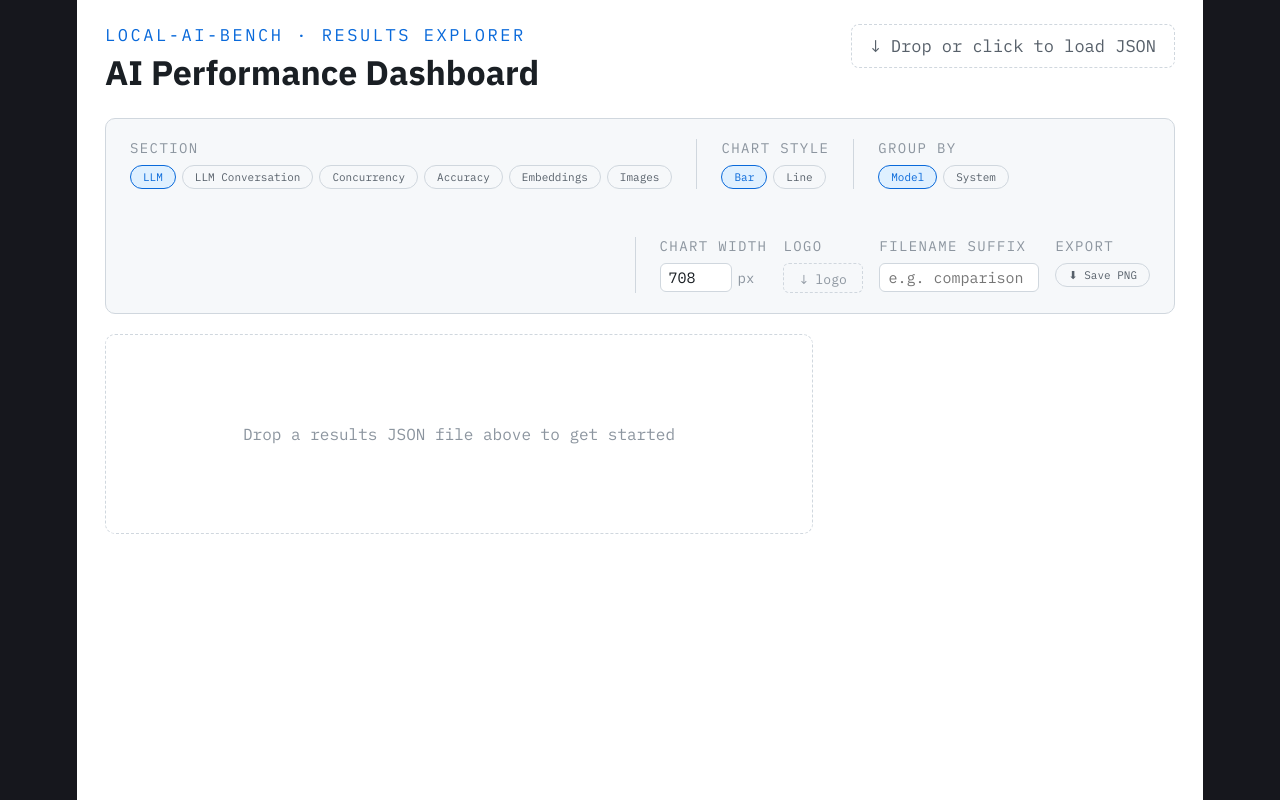
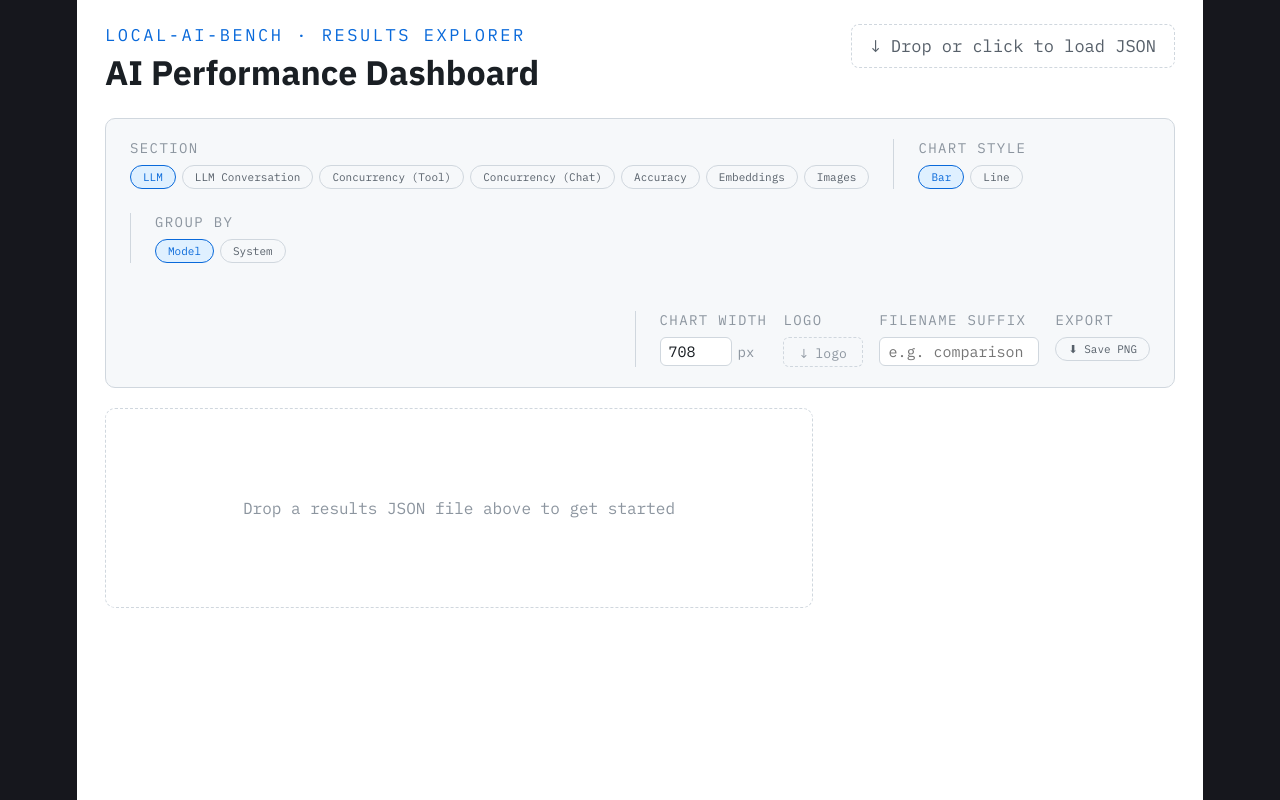
Before and after one commit to DeerSteak/local-ai-bench, a React (Vite) app in the folder dashboard/: page / in a window 1280 px wide. Built offline with nearby package versions, Linux system fonts and the light colour scheme.

Commit message:
update the dashboard

```diff
--- a/dashboard/src/components/ChartPanel.jsx
+++ b/dashboard/src/components/ChartPanel.jsx
@@ -35,10 +35,10 @@ export default function ChartPanel({
     );
   }
 
-  if (section === "concurrency") {
+  if (section === "concurrency_tool" || section === "concurrency_chat") {
     return (
       <ConcurrencyPanel
-        containerRef={containerRef} files={files} enabledModels={enabledModels}
+        containerRef={containerRef} files={files} section={section} enabledModels={enabledModels}
         chartWidth={chartWidth} logoSrc={logoSrc} isMultiFile={isMultiFile}
       />
     );
--- a/dashboard/src/components/Controls.jsx
+++ b/dashboard/src/components/Controls.jsx
@@ -22,6 +22,7 @@ export default function Controls({
   filenameSuffix, setFilenameSuffix,
 }) {
   const cleanSuffix = sanitizeForFilename(filenameSuffix);
+  const isConcurrency = section === "concurrency_tool" || section === "concurrency_chat";
   return (
     <div className="card" style={{ marginBottom: 20, display: "flex", alignItems: "center", gap: 24, flexWrap: "wrap" }}>
       <div>
@@ -48,7 +49,7 @@ export default function Controls({
         </div>
       )}
 
-      {section !== "accuracy" && section !== "concurrency" && (
+      {section !== "accuracy" && !isConcurrency && (
         <div className={styles.dividerGroup}>
           <div className={styles.controlLabel}>Chart Style</div>
           <div style={{ display: "flex", gap: 6 }}>
@@ -61,7 +62,7 @@ export default function Controls({
         </div>
       )}
 
-      {section !== "accuracy" && section !== "concurrency" && (
+      {section !== "accuracy" && !isConcurrency && (
         <div className={styles.dividerGroup}>
           <div className={styles.controlLabel}>Group By</div>
           <div style={{ display: "flex", gap: 6 }}>
@@ -116,7 +117,7 @@ export default function Controls({
 
       <div className={styles.rowBreak} />
 
-      {(section === "llm" || section === "llm_conversation" || section === "accuracy" || section === "concurrency") && allModels.length > 0 && (
+      {(section === "llm" || section === "llm_conversation" || section === "accuracy" || isConcurrency) && allModels.length > 0 && (
         <div className={styles.freshRowGroup}>
           <div className={styles.controlLabel}>Models</div>
           <div className={styles.filterGroup}>
--- a/dashboard/src/components/StatsTable.jsx
+++ b/dashboard/src/components/StatsTable.jsx
@@ -155,9 +155,9 @@ function ImagesTable({ files, sortConfig, onCycleSort }) {
   );
 }
 
-function ConcurrencyTable({ files, sortConfig, onCycleSort }) {
+function ConcurrencyTable({ files, section, sortConfig, onCycleSort }) {
   const isMulti = files.length > 1;
-  const rows = flattenConcurrencyData(files).sort((a, b) => {
+  const rows = flattenConcurrencyData(files, section).sort((a, b) => {
     const ak = a[sortConfig.key] ?? "";
     const bk = b[sortConfig.key] ?? "";
     return (ak < bk ? -1 : ak > bk ? 1 : 0) * sortConfig.dir;
@@ -267,7 +267,8 @@ export default function StatsTable({ files, section, accuracyTest, sortConfig, o
       <div className={styles.tableTitle}>{title}</div>
       {(section === "llm" || section === "llm_conversation") &&
         <LLMTable files={files} section={section} sortConfig={sortConfig} onCycleSort={onCycleSort} />}
-      {section === "concurrency" && <ConcurrencyTable files={files} sortConfig={sortConfig} onCycleSort={onCycleSort} />}
+      {(section === "concurrency_tool" || section === "concurrency_chat") &&
+        <ConcurrencyTable files={files} section={section} sortConfig={sortConfig} onCycleSort={onCycleSort} />}
       {section === "accuracy"  && <AccuracyTable files={files} testKey={accuracyTest} sortConfig={sortConfig} onCycleSort={onCycleSort} />}
       {section === "embeddings" && <EmbedTable  files={files} sortConfig={sortConfig} onCycleSort={onCycleSort} />}
       {section === "images"     && <ImagesTable files={files} sortConfig={sortConfig} onCycleSort={onCycleSort} />}
--- a/dashboard/src/components/panels/ConcurrencyPanel.jsx
+++ b/dashboard/src/components/panels/ConcurrencyPanel.jsx
@@ -11,16 +11,18 @@ import styles from "../ChartPanel.module.css";
 // Always rendered as line charts (concurrency levels double each step, same
 // reasoning as skipping a bar-chart mode here), and ignores the Group By
 // toggle (there's no per-model tier split like LLM's small/medium/large —
-// same precedent as AccuracyPanel).
-export default function ConcurrencyPanel({ containerRef, files, enabledModels, chartWidth, logoSrc, isMultiFile }) {
+// same precedent as AccuracyPanel). `section` is "concurrency_tool" or
+// "concurrency_chat" — same layout, different results key and level ladder.
+export default function ConcurrencyPanel({ containerRef, files, section, enabledModels, chartWidth, logoSrc, isMultiFile }) {
   const containerStyle = { width: chartWidth, minWidth: chartWidth, maxWidth: chartWidth };
-  const allModels = getAllConcurrencyModels(files).filter(m => enabledModels.has(m));
+  const allModels = getAllConcurrencyModels(files, section).filter(m => enabledModels.has(m));
   const lineConfigs = buildFileLineConfigs(files);
+  const chartPrefix = section === "concurrency_tool" ? "conc_tool" : "conc_chat";
 
   const modelGroups = allModels.map(model => {
-    const tpsData = buildConcurrencyDataForModel(files, model, "tps");
-    const aggData = buildConcurrencyDataForModel(files, model, "aggregate");
-    const ttftData = buildConcurrencyDataForModel(files, model, "ttft");
+    const tpsData = buildConcurrencyDataForModel(files, section, model, "tps");
+    const aggData = buildConcurrencyDataForModel(files, section, model, "aggregate");
+    const ttftData = buildConcurrencyDataForModel(files, section, model, "ttft");
     const tpsLineConfigs = lineConfigs.filter(lc => tpsData.some(r => r[lc.dataKey] != null));
     const aggLineConfigs = lineConfigs.filter(lc => aggData.some(r => r[lc.dataKey] != null));
     const ttftLineConfigs = lineConfigs.filter(lc => ttftData.some(r => r[lc.dataKey] != null));
@@ -32,10 +34,10 @@ export default function ConcurrencyPanel({ containerRef, files, enabledModels, c
     const ttftYLabel = ttftUnit === "ms" ? "TTFT (ms)" : "TTFT (sec)";
 
     const skipEntries = files
-      .map(f => ({ hostname: f.hostname, info: getSkipInfo(f, model, "concurrency") }))
+      .map(f => ({ hostname: f.hostname, info: getSkipInfo(f, model, section) }))
       .filter(e => e.info);
     const stopEntries = files
-      .map(f => ({ hostname: f.hostname, info: getConcurrencyStopInfo(f, model) }))
+      .map(f => ({ hostname: f.hostname, info: getConcurrencyStopInfo(f, section, model) }))
       .filter(e => e.info);
 
     const hasAny = tpsLineConfigs.length > 0 || aggLineConfigs.length > 0 || ttftLineConfigs.length > 0;
@@ -48,7 +50,7 @@ export default function ConcurrencyPanel({ containerRef, files, enabledModels, c
   }).filter(Boolean);
 
   if (!modelGroups.length) {
-    return <EmptyState style={containerStyle}>No {SECTION_LABELS.concurrency} data in the loaded file(s)</EmptyState>;
+    return <EmptyState style={containerStyle}>No {SECTION_LABELS[section]} data in the loaded file(s)</EmptyState>;
   }
 
   return (
@@ -84,7 +86,7 @@ export default function ConcurrencyPanel({ containerRef, files, enabledModels, c
               data={g.tpsData} lineConfigs={g.tpsLineConfigs}
               xKey="levelLabel" xLabel="Concurrency Level" yLabel="Tokens/sec" unit="tps"
               isMultiFile={isMultiFile}
-              chartName="conc_tps" chartModel={g.model}
+              chartName={`${chartPrefix}_tps`} chartModel={g.model}
               logoSrc={logoSrc} direction="higher"
             />
           )}
@@ -95,7 +97,7 @@ export default function ConcurrencyPanel({ containerRef, files, enabledModels, c
               data={g.aggData} lineConfigs={g.aggLineConfigs}
               xKey="levelLabel" xLabel="Concurrency Level" yLabel="Tokens/sec" unit="tps"
               isMultiFile={isMultiFile}
-              chartName="conc_aggregate" chartModel={g.model}
+              chartName={`${chartPrefix}_aggregate`} chartModel={g.model}
               logoSrc={logoSrc} direction="higher"
             />
           )}
@@ -106,7 +108,7 @@ export default function ConcurrencyPanel({ containerRef, files, enabledModels, c
               data={g.ttftData} lineConfigs={g.ttftLineConfigs}
               xKey="levelLabel" xLabel="Concurrency Level" yLabel={g.ttftYLabel} unit={g.ttftUnit}
               isMultiFile={isMultiFile}
-              chartName="conc_ttft" chartModel={g.model}
+              chartName={`${chartPrefix}_ttft`} chartModel={g.model}
               logoSrc={logoSrc} direction="lower"
             />
           )}
--- a/dashboard/src/constants.js
+++ b/dashboard/src/constants.js
@@ -143,20 +143,25 @@ export const SIZE_TIER_LABELS = {
 };
 
 // Sections
-export const SECTIONS = ["llm", "llm_conversation", "concurrency", "accuracy", "embeddings", "images"];
+export const SECTIONS = ["llm", "llm_conversation", "concurrency_tool", "concurrency_chat", "accuracy", "embeddings", "images"];
 export const SECTION_LABELS = {
   llm: "LLM",
   llm_conversation: "LLM Conversation",
-  concurrency: "Concurrency",
+  concurrency_tool: "Concurrency (Tool)",
+  concurrency_chat: "Concurrency (Chat)",
   accuracy: "Accuracy",
   embeddings: "Embeddings",
   images: "Images",
 };
 
-// Ordered concurrency levels swept by concurrency_benchmark.py — matches
-// scripts/config.py's CONCURRENCY_LEVELS (kept as strings since results JSON
-// keys are strings).
-export const CONCURRENCY_LEVELS = ["1", "2", "4", "8", "16", "32", "64"];
+// Ordered concurrency levels swept by concurrency_benchmark.py, one per
+// test — matches scripts/config.py's CONCURRENCY_TOOL_LEVELS/
+// CONCURRENCY_CHAT_LEVELS (kept as strings since results JSON keys are
+// strings).
+export const CONCURRENCY_LEVELS = {
+  concurrency_tool: ["1", "2", "4", "6", "8", "12", "16"],
+  concurrency_chat: ["1", "2", "4", "8", "16", "24", "32"],
+};
 
 // Human-readable reason for ConcurrencyBenchmark.run stopping a model's sweep
 // early (results JSON's per-model "stopped_at" field).
--- a/dashboard/src/utils.js
+++ b/dashboard/src/utils.js
@@ -174,11 +174,11 @@ export function getImageBarStatusLabel(file, model, res) {
 
 // Return all LLM model keys from the loaded files, in canonical order.
 // Checks every section that runs the shared LLM roster — single-shot,
-// conversation, the three accuracy tests, and concurrency — since the Models
-// filter is shared UI across all of them. A model present in only one section
-// (e.g. a file that only ran `--tests acc`, leaving llm/llm_conversation
-// empty) should still show up rather than leaving the filter (and every
-// section that depends on it) empty.
+// conversation, the three accuracy tests, and both concurrency tests — since
+// the Models filter is shared UI across all of them. A model present in only
+// one section (e.g. a file that only ran `--tests acc`, leaving
+// llm/llm_conversation empty) should still show up rather than leaving the
+// filter (and every section that depends on it) empty.
 export function getAllLLMModels(files) {
   const s = new Set();
   for (const f of files) {
@@ -187,7 +187,8 @@ export function getAllLLMModels(files) {
     for (const m of Object.keys(f.data.mcq || {})) s.add(m);
     for (const m of Object.keys(f.data.math || {})) s.add(m);
     for (const m of Object.keys(f.data.code || {})) s.add(m);
-    for (const m of Object.keys(f.data.concurrency || {})) s.add(m);
+    for (const m of Object.keys(f.data.concurrency_tool || {})) s.add(m);
+    for (const m of Object.keys(f.data.concurrency_chat || {})) s.add(m);
   }
   const known   = LLM_MODEL_ORDER.filter(m => s.has(m));
   const unknown = [...s].filter(m => !LLM_MODEL_ORDER.includes(m));
@@ -809,12 +810,16 @@ export function buildAccuracyTimeoutData(files, testKey, enabledModels) {
 }
 
 // ── Concurrency ─────────────────────────────────────────────────────────────
+// `section` is "concurrency_tool" or "concurrency_chat" — the two
+// concurrency tests share this shape but have different level ladders (see
+// CONCURRENCY_LEVELS in constants.js) and live under separate results JSON
+// keys.
 
-// Return all model keys present in the concurrency section across files, in
+// Return all model keys present in a concurrency section across files, in
 // canonical order (same LLM roster as everything else).
-export function getAllConcurrencyModels(files) {
+export function getAllConcurrencyModels(files, section) {
   const s = new Set();
-  for (const f of files) for (const m of Object.keys(f.data.concurrency || {})) s.add(m);
+  for (const f of files) for (const m of Object.keys(f.data[section] || {})) s.add(m);
   const known   = LLM_MODEL_ORDER.filter(m => s.has(m));
   const unknown = [...s].filter(m => !LLM_MODEL_ORDER.includes(m));
   return [...known, ...unknown];
@@ -823,16 +828,17 @@ export function getAllConcurrencyModels(files) {
 // Concurrency: one chart per model. X = concurrency level, lines = files.
 // metric: "tps" (per-request tokens/sec), "ttft", or "aggregate" (aggregate
 // tokens/sec across the whole concurrent batch).
-export function buildConcurrencyDataForModel(files, model, metric) {
+export function buildConcurrencyDataForModel(files, section, model, metric) {
+  const allLevels = CONCURRENCY_LEVELS[section];
   const levelSet = new Set();
   for (const f of files)
-    for (const level of Object.keys(f.data.concurrency?.[model] || {}))
-      if (CONCURRENCY_LEVELS.includes(level)) levelSet.add(level);
-  const levels = CONCURRENCY_LEVELS.filter(l => levelSet.has(l));
+    for (const level of Object.keys(f.data[section]?.[model] || {}))
+      if (allLevels.includes(level)) levelSet.add(level);
+  const levels = allLevels.filter(l => levelSet.has(l));
   return levels.map(level => {
     const row = { levelLabel: `${level}-way` };
     files.forEach((f, fi) => {
-      const s = f.data.concurrency?.[model]?.[level];
+      const s = f.data[section]?.[model]?.[level];
       if (!s) return;
       row[`f${fi}`] = metric === "tps" ? s.tps_mean
         : metric === "ttft" ? s.ttft_mean_sec
@@ -843,31 +849,33 @@ export function buildConcurrencyDataForModel(files, model, metric) {
 }
 
 // Info about why a (file, model) concurrency sweep stopped climbing before
-// CONCURRENCY_LEVELS ran out — null if it wasn't cut short (ran every level,
+// its level ladder ran out — null if it wasn't cut short (ran every level,
 // or has no concurrency data at all). "slow" stops after recording the level
 // that triggered it (a real measurement), the other reasons stop before ever
 // recording that level's data, hence nextLevel vs lastLevel below.
-export function getConcurrencyStopInfo(file, model) {
-  const d = file.data.concurrency?.[model];
+export function getConcurrencyStopInfo(file, section, model) {
+  const allLevels = CONCURRENCY_LEVELS[section];
+  const d = file.data[section]?.[model];
   const stoppedAt = d?.stopped_at;
   if (!stoppedAt) return null;
-  const presentLevels = CONCURRENCY_LEVELS.filter(l => d[l] != null);
+  const presentLevels = allLevels.filter(l => d[l] != null);
   const lastLevel = presentLevels[presentLevels.length - 1] || null;
-  const lastIdx = lastLevel ? CONCURRENCY_LEVELS.indexOf(lastLevel) : -1;
-  const nextLevel = stoppedAt === "slow" ? null : (CONCURRENCY_LEVELS[lastIdx + 1] || null);
+  const lastIdx = lastLevel ? allLevels.indexOf(lastLevel) : -1;
+  const nextLevel = stoppedAt === "slow" ? null : (allLevels[lastIdx + 1] || null);
   return { reason: stoppedAt, label: CONCURRENCY_STOP_LABELS[stoppedAt] || stoppedAt, lastLevel, nextLevel };
 }
 
-export function flattenConcurrencyData(files) {
+export function flattenConcurrencyData(files, section) {
+  const allLevels = CONCURRENCY_LEVELS[section];
   return files.flatMap(f =>
-    Object.entries(f.data.concurrency || {}).flatMap(([model, d]) => {
+    Object.entries(f.data[section] || {}).flatMap(([model, d]) => {
       if (d?.skipped) {
         return [{
           _fileId: f.id, model, level: "—", skipped: true,
           skip_reason: d.skip_reason, skip_detail: d.skip_detail,
         }];
       }
-      return CONCURRENCY_LEVELS.filter(l => d[l]).map(level => {
+      return allLevels.filter(l => d[l]).map(level => {
         const s = d[level];
         return {
           _fileId: f.id, model, level,
```
Also changed, not shown: 1 other file (tests, documents, lock files or other folders).
